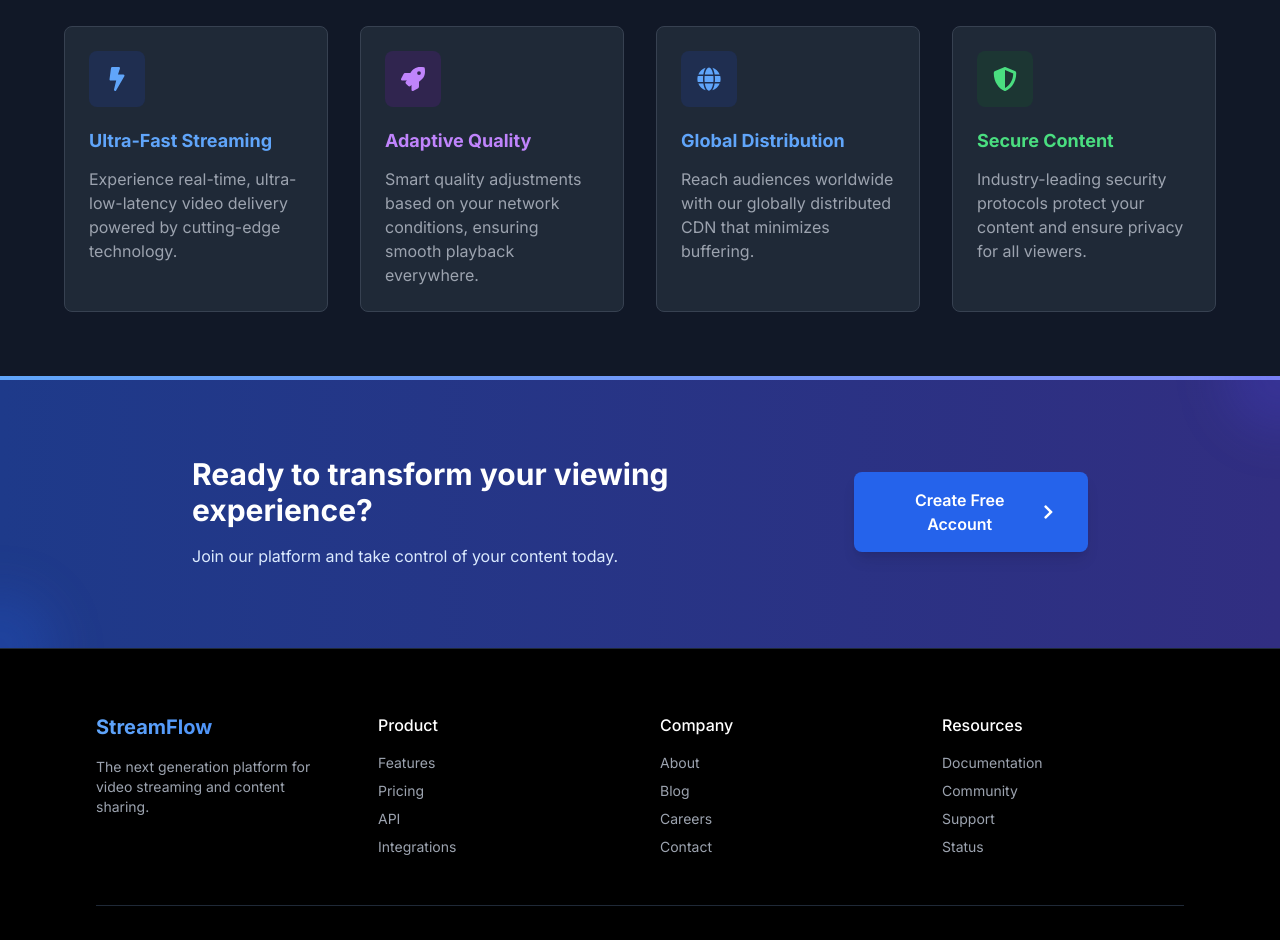
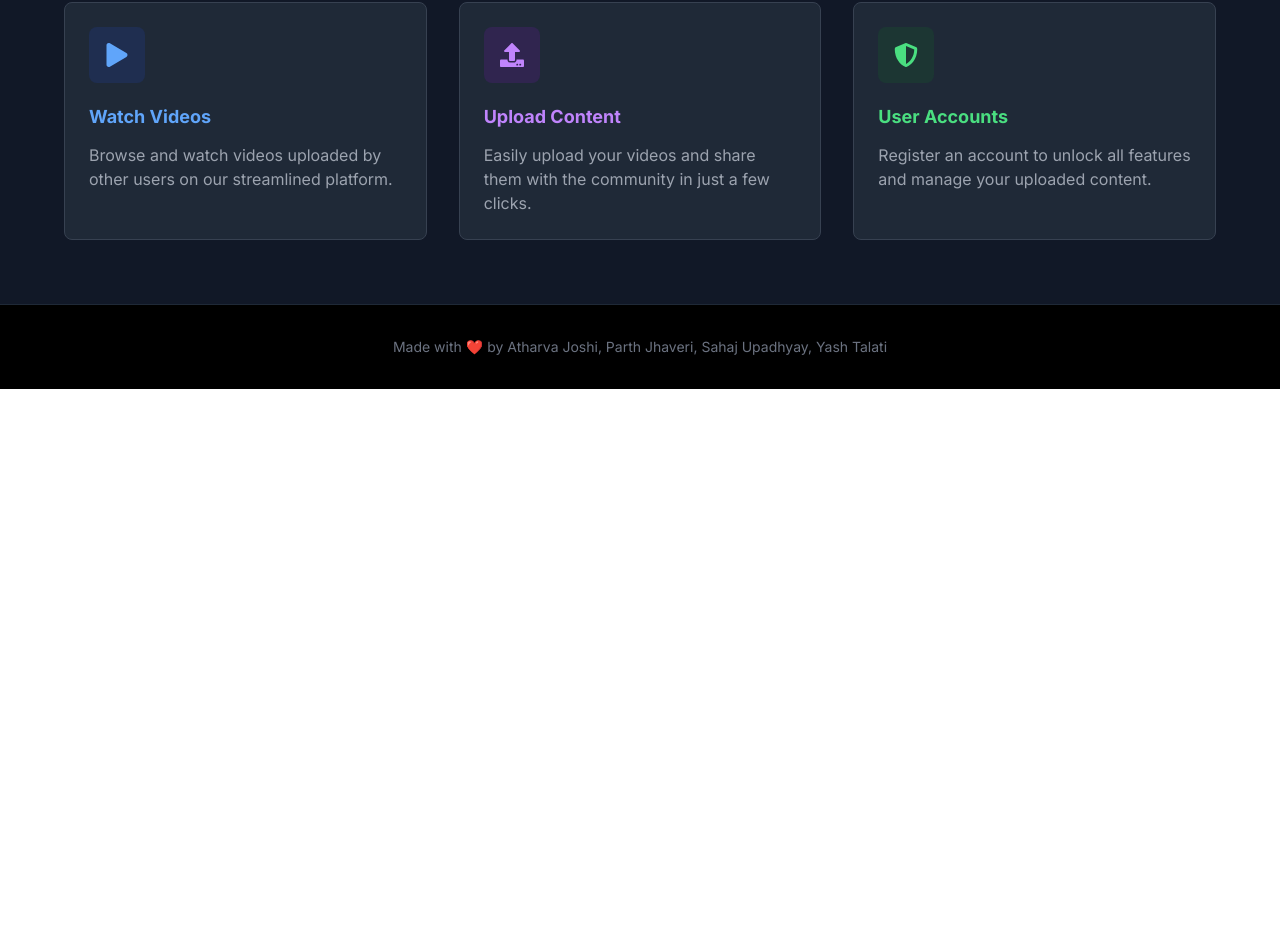
Before and after one commit to Atharva025/streamflow, a React (Vite) app in the folder ma_draft/: page / in a window 1280 px wide. Shown: the part 900-1840 px from the top of the page. After the commit the page ends 1289 px from the top, so only its background shows below. Built offline with nearby package versions, Linux system fonts and the light colour scheme.

Commit message:
Updated HomePage to minimilistic
Updated HomePage to minimilistic

```diff
--- a/ma_draft/src/components/HomePage.jsx
+++ b/ma_draft/src/components/HomePage.jsx
@@ -21,33 +21,33 @@ const HomePage = () => {
       {/* Hero Section */}
       <div className="flex flex-col items-center justify-center py-20 md:py-28 px-8 text-center relative">
         {/* Optional subtle background pattern */}
-        <div className="absolute inset-0 bg-grid-pattern opacity-5"></div>
 
         <h1 className="text-5xl md:text-6xl font-bold mb-8 leading-tight">
-          <span className="text-white">The Future of </span>
+          <span className="text-white">Welcome to </span>
           <span className="text-transparent bg-clip-text bg-gradient-to-r from-blue-400 to-blue-500">
-            Video Streaming
+            StreamFlow
           </span>
         </h1>
 
         <p className="mt-6 text-xl text-gray-300 max-w-2xl leading-relaxed">
-          Stream and share your content globally with blazing speed, stunning quality,
-          and an experience that puts you in control.
+          A simple and efficient platform to upload, share, and watch videos with ease.
         </p>
 
         {/* Call-to-Action Buttons */}
         <div className="mt-12 flex flex-col sm:flex-row space-y-4 sm:space-y-0 sm:space-x-6">
-          <Link to="/login">
-            <button className="flex items-center px-8 py-3 text-lg font-medium text-white bg-gradient-to-r from-blue-600 to-blue-700 rounded-lg hover:from-blue-500 hover:to-blue-600 transition-colors shadow-lg">
-              <FaPlay className="mr-2" />
-              Start Watching
-            </button>
+          <Link
+            to="/login"
+            className="flex items-center px-8 py-3 text-lg font-medium text-white bg-gradient-to-r from-blue-600 to-blue-700 rounded-lg hover:from-blue-500 hover:to-blue-600 transition-colors shadow-lg"
+          >
+            <FaPlay className="mr-2" />
+            Start Watching
           </Link>
-          <Link to="/login">
-            <button className="flex items-center px-8 py-3 text-lg font-medium text-white bg-gradient-to-r from-purple-600 to-purple-700 rounded-lg hover:from-purple-500 hover:to-purple-600 transition-colors shadow-lg">
-              <FaUpload className="mr-2" />
-              Upload Content
-            </button>
+          <Link
+            to="/login"
+            className="flex items-center px-8 py-3 text-lg font-medium text-white bg-gradient-to-r from-purple-600 to-purple-700 rounded-lg hover:from-purple-500 hover:to-purple-600 transition-colors shadow-lg"
+          >
+            <FaUpload className="mr-2" />
+            Upload Content
           </Link>
         </div>
       </div>
@@ -55,7 +55,7 @@ const HomePage = () => {
       {/* Wave Divider */}
       <div className="relative h-24 overflow-hidden">
         <svg xmlns="http://www.w3.org/2000/svg" viewBox="0 0 1440 320" className="absolute w-full h-full">
-          <path fill="#111827" fillOpacity="1" d="M0,224L48,213.3C96,203,192,181,288,181.3C384,181,480,203,576,218.7C672,235,768,245,864,234.7C960,224,1056,192,1152,176C1248,160,1344,160,1392,160L1440,160L1440,320L1392,320C1344,320,1248,320,1152,320C1056,320,960,320,864,320C768,320,672,320,576,320C480,320,384,320,288,320C192,320,96,320,48,320L0,320Z"></path>
+          <path fill="#111827" fillOpacity="1" d="M0,224L48,213.3C96,203,192,181,288,181.3C384,181,480,203,576,218.7C672,235,768,245,864,234.7C960,224,1056,192,1152,176C1248,160,1344,160,1392,160L1440,160L1440,320L1392,320C1344,320,1152,320C1056,320,960,320,864,320C768,320,672,320,576,320C480,320,384,320,288,320C192,320,96,320,48,320L0,320Z"></path>
         </svg>
       </div>
 
@@ -63,41 +63,31 @@ const HomePage = () => {
       <div className="py-16 px-8 bg-gray-900">
         <div className="max-w-6xl mx-auto">
           <h2 className="text-center text-3xl font-bold mb-6 text-transparent bg-clip-text bg-gradient-to-r from-blue-400 to-blue-500">
-            Redefining Video Experience
+            Simple and Straightforward
           </h2>
 
           <p className="text-center text-gray-400 max-w-3xl mx-auto mb-16">
-            Our platform delivers cutting-edge features designed for creators and viewers who demand the very best streaming experience.
+            Our platform focuses on the basics - making it easy to register, upload videos, and watch content.
           </p>
 
-          <div className="grid grid-cols-1 md:grid-cols-2 lg:grid-cols-4 gap-8">
+          <div className="grid grid-cols-1 md:grid-cols-3 gap-8">
             <div className="p-6 bg-gray-800 rounded-lg border border-gray-700 hover:border-blue-500 transition-all duration-300 hover:shadow-lg hover:shadow-blue-900/20">
               <div className="w-14 h-14 mb-5 rounded-lg bg-blue-900/30 flex items-center justify-center text-blue-400">
-                <FaBolt className="text-2xl" />
+                <FaPlay className="text-2xl" />
               </div>
-              <h3 className="text-lg font-bold text-blue-400 mb-3">Ultra-Fast Streaming</h3>
+              <h3 className="text-lg font-bold text-blue-400 mb-3">Watch Videos</h3>
               <p className="text-gray-400">
-                Experience real-time, ultra-low-latency video delivery powered by cutting-edge technology.
+                Browse and watch videos uploaded by other users on our streamlined platform.
               </p>
             </div>
 
             <div className="p-6 bg-gray-800 rounded-lg border border-gray-700 hover:border-purple-500 transition-all duration-300 hover:shadow-lg hover:shadow-purple-900/20">
               <div className="w-14 h-14 mb-5 rounded-lg bg-purple-900/30 flex items-center justify-center text-purple-400">
-                <FaRocket className="text-2xl" />
+                <FaUpload className="text-2xl" />
               </div>
-              <h3 className="text-lg font-bold text-purple-400 mb-3">Adaptive Quality</h3>
+              <h3 className="text-lg font-bold text-purple-400 mb-3">Upload Content</h3>
               <p className="text-gray-400">
-                Smart quality adjustments based on your network conditions, ensuring smooth playback everywhere.
-              </p>
-            </div>
-
-            <div className="p-6 bg-gray-800 rounded-lg border border-gray-700 hover:border-blue-500 transition-all duration-300 hover:shadow-lg hover:shadow-blue-900/20">
-              <div className="w-14 h-14 mb-5 rounded-lg bg-blue-900/30 flex items-center justify-center text-blue-400">
-                <FaGlobe className="text-2xl" />
-              </div>
-              <h3 className="text-lg font-bold text-blue-400 mb-3">Global Distribution</h3>
-              <p className="text-gray-400">
-                Reach audiences worldwide with our globally distributed CDN that minimizes buffering.
+                Easily upload your videos and share them with the community in just a few clicks.
               </p>
             </div>
 
@@ -105,93 +95,21 @@ const HomePage = () => {
               <div className="w-14 h-14 mb-5 rounded-lg bg-green-900/30 flex items-center justify-center text-green-400">
                 <FaShieldAlt className="text-2xl" />
               </div>
-              <h3 className="text-lg font-bold text-green-400 mb-3">Secure Content</h3>
+              <h3 className="text-lg font-bold text-green-400 mb-3">User Accounts</h3>
               <p className="text-gray-400">
-                Industry-leading security protocols protect your content and ensure privacy for all viewers.
+                Register an account to unlock all features and manage your uploaded content.
               </p>
             </div>
           </div>
         </div>
       </div>
 
-      {/* Call to Action Banner */}
-      <div className="py-20 px-8 bg-gradient-to-r from-blue-900 to-indigo-900 relative overflow-hidden">
-        {/* Optional decorative elements */}
-        <div className="absolute top-0 left-0 w-full h-1 bg-gradient-to-r from-blue-400 to-indigo-400"></div>
-        <div className="absolute -bottom-14 -left-14 w-28 h-28 rounded-full bg-blue-600/20 blur-xl"></div>
-        <div className="absolute -top-14 -right-14 w-28 h-28 rounded-full bg-indigo-600/20 blur-xl"></div>
-
-        <div className="max-w-4xl mx-auto relative">
-          <div className="flex flex-col md:flex-row items-center justify-between gap-8">
-            <div className="text-center md:text-left">
-              <h3 className="text-2xl md:text-3xl font-bold text-white mb-4">Ready to transform your viewing experience?</h3>
-              <p className="text-blue-100">
-                Join our platform and take control of your content today.
-              </p>
-            </div>
-
-            <Link to="/register">
-              <button className="group font-semibold px-8 py-4 text-white bg-blue-600 hover:bg-blue-500 rounded-lg shadow-lg transition-colors flex items-center">
-                Create Free Account
-                <FaChevronRight className="ml-2 group-hover:translate-x-1 transition-transform" />
-              </button>
-            </Link>
-          </div>
-        </div>
-      </div>
-
       {/* Footer */}
-      <footer className="py-16 bg-black border-t border-gray-800">
-        <div className="max-w-6xl mx-auto px-8">
-          <div className="grid grid-cols-1 md:grid-cols-4 gap-10">
-            <div>
-              <h3 className="text-xl font-bold text-transparent bg-clip-text bg-gradient-to-r from-blue-400 to-blue-500 mb-4">
-                StreamFlow
-              </h3>
-              <p className="text-gray-400 text-sm">
-                The next generation platform for video streaming and content sharing.
-              </p>
-            </div>
-
-            <div>
-              <h4 className="text-white font-medium mb-4">Product</h4>
-              <ul className="space-y-2 text-sm">
-                <li><a href="#" className="text-gray-400 hover:text-white transition-colors">Features</a></li>
-                <li><a href="#" className="text-gray-400 hover:text-white transition-colors">Pricing</a></li>
-                <li><a href="#" className="text-gray-400 hover:text-white transition-colors">API</a></li>
-                <li><a href="#" className="text-gray-400 hover:text-white transition-colors">Integrations</a></li>
-              </ul>
-            </div>
-
-            <div>
-              <h4 className="text-white font-medium mb-4">Company</h4>
-              <ul className="space-y-2 text-sm">
-                <li><a href="#" className="text-gray-400 hover:text-white transition-colors">About</a></li>
-                <li><a href="#" className="text-gray-400 hover:text-white transition-colors">Blog</a></li>
-                <li><a href="#" className="text-gray-400 hover:text-white transition-colors">Careers</a></li>
-                <li><a href="#" className="text-gray-400 hover:text-white transition-colors">Contact</a></li>
-              </ul>
-            </div>
-
-            <div>
-              <h4 className="text-white font-medium mb-4">Resources</h4>
-              <ul className="space-y-2 text-sm">
-                <li><a href="#" className="text-gray-400 hover:text-white transition-colors">Documentation</a></li>
-                <li><a href="#" className="text-gray-400 hover:text-white transition-colors">Community</a></li>
-                <li><a href="#" className="text-gray-400 hover:text-white transition-colors">Support</a></li>
-                <li><a href="#" className="text-gray-400 hover:text-white transition-colors">Status</a></li>
-              </ul>
-            </div>
-          </div>
-
-          <div className="mt-12 pt-8 border-t border-gray-800 flex flex-col md:flex-row justify-between items-center text-sm text-gray-500">
-            <p>© {new Date().getFullYear()} StreamFlow. All rights reserved.</p>
-            <div className="mt-4 md:mt-0 flex space-x-6">
-              <a href="#" className="hover:text-gray-300 transition-colors">Terms</a>
-              <a href="#" className="hover:text-gray-300 transition-colors">Privacy</a>
-              <a href="#" className="hover:text-gray-300 transition-colors">Cookies</a>
-            </div>
-          </div>
+      <footer className="py-8 bg-black border-t border-gray-800">
+        <div className="flex justify-center items-center text-sm text-gray-500">
+          <p className="text-center">
+            Made with <span className="text-red-500">❤️</span> by Atharva Joshi, Parth Jhaveri, Sahaj Upadhyay, Yash Talati
+          </p>
         </div>
       </footer>
 
```
